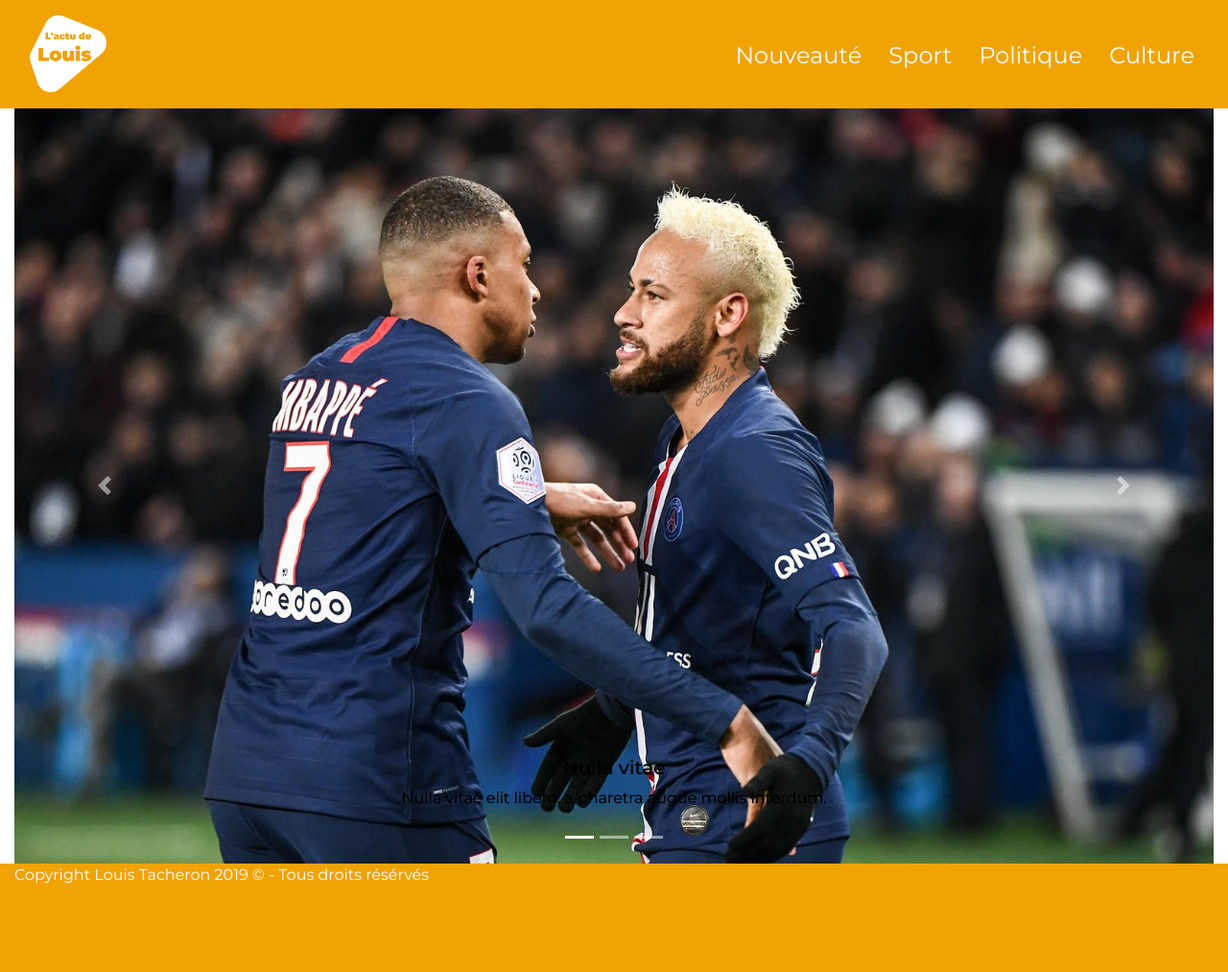
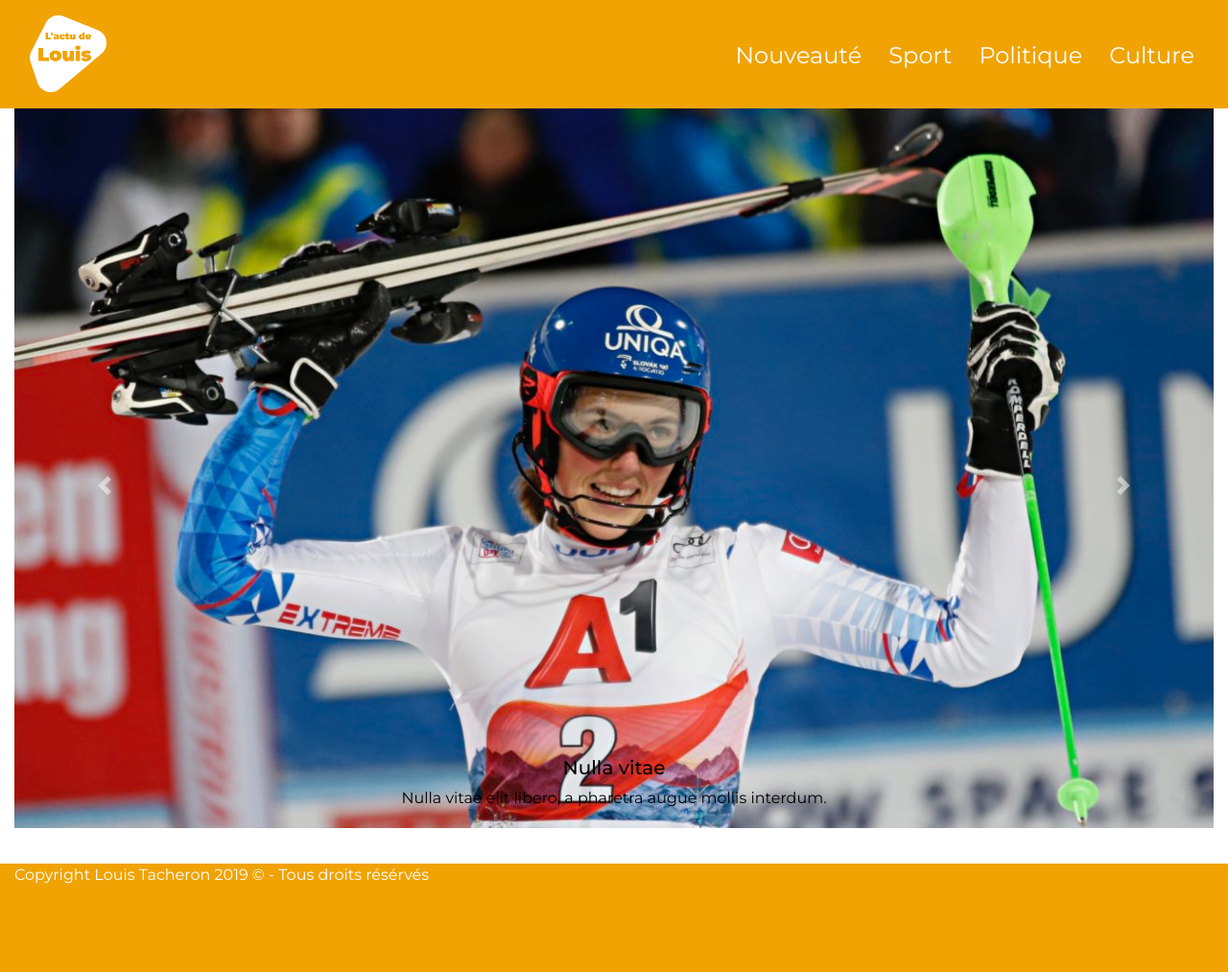
Before and after one commit to Eracom-ID471/projet-3--LouisTacheron, a Jekyll site: the page built from _posts/2020-01-16-petra.md, in a window 1280 px wide. Shown: the whole page at 96% size. Built offline with Jekyll 4.4.1, drawn with Linux system fonts in a browser that asks for light colours; our own code applies the rules of GitHub Pages for plain Markdown files.

Commit message:
Add logic for Carousel

```diff
--- a/_includes/carrousel.html
+++ b/_includes/carrousel.html
@@ -1,27 +1,22 @@
 <div class="container-fluid">
+  {% assign featured_posts = site.posts | where: "featured", true %}
   <div class="row">
     <div class="col-12">
       <div id="carouselExampleCaptions" class="carousel slide carrousel" data-ride="carousel">
-  <ol class="carousel-indicators">
-    <li data-target="#carouselExampleCaptions" data-slide-to="0" class="active"></li>
-    <li data-target="#carouselExampleCaptions" data-slide-to="1"></li>
-    <li data-target="#carouselExampleCaptions" data-slide-to="2"></li>
-  </ol>
         <div class="carousel-inner">
-    {% for post in site.posts %}
-      {% if post.featured %}
+          {% for post in featured_posts %}
+          {% if forloop.first %}
           <div class="carousel-item active">
+            {% else %}
+            <div class="carousel-item">
+              {% endif %}
               <img class="d-block w-100" src="{{ post.image | relative_url}}">
               <div class="carousel-caption d-none d-md-block">
                 <h5>Nulla vitae</h5>
                 <p>Nulla vitae elit libero, a pharetra augue mollis interdum.</p>
               </div>
             </div>
-      {% endif %}
             {% endfor %}
-
-
-
           </div>
           <a class="carousel-control-prev" href="#carouselExampleCaptions" role="button" data-slide="prev">
             <span class="carousel-control-prev-icon" aria-hidden="true"></span>
```
Also changed, not shown: _posts/2020-01-16-petra.md (+1 -0 lines). Lines whose indentation alone changed are shown as unchanged.
